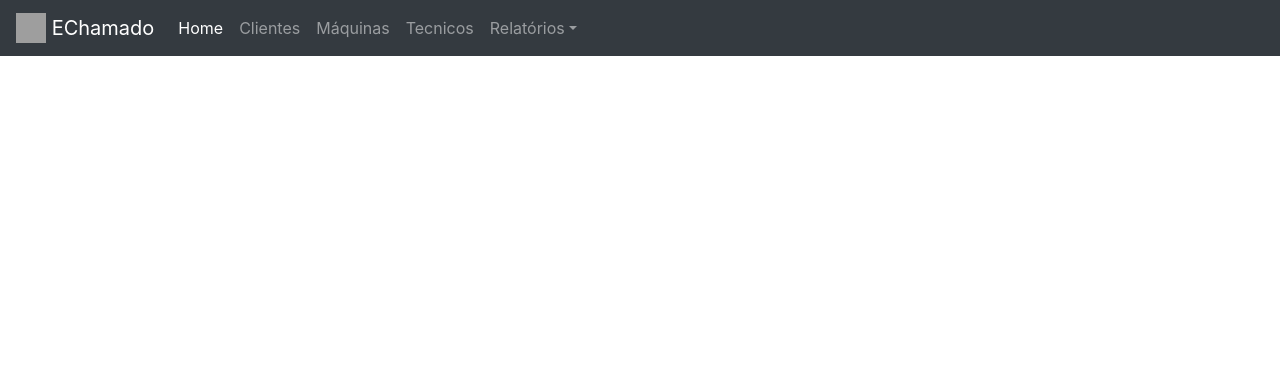
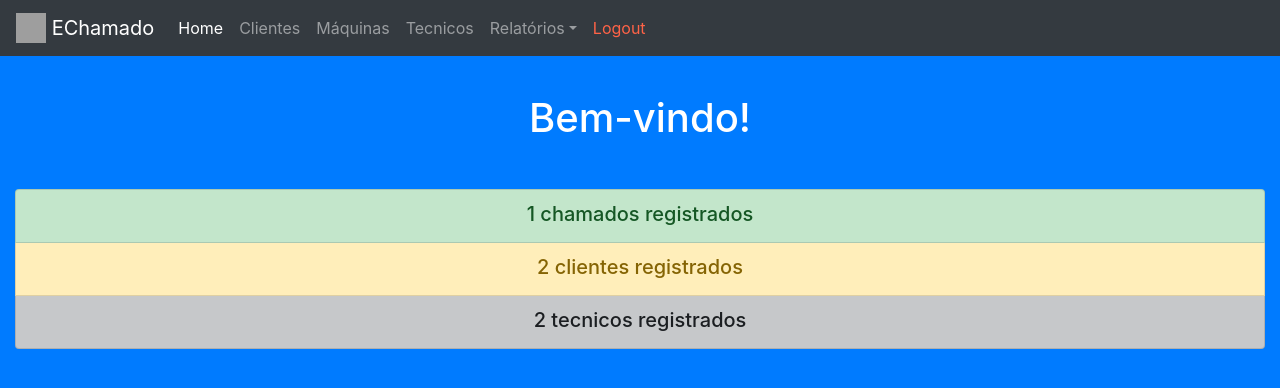
Before and after one commit to mateusschwede/echamado, a PHP site: page /pAdmin.php in a window 1280 px wide. Shown: the top 388 px of the page. Run offline with PHP 8.4, Linux system fonts and the light colour scheme; a user stored in the database is signed in; data comes from the database, SQL or seed files in the repository; grey boxes are pictures that could not be loaded.

Commit message:
pAdmin finalizado

```diff
--- a/admCliente.php
+++ b/admCliente.php
@@ -28,6 +28,7 @@ if((empty($_SESSION['nome'])) or (empty($_SESSION['senha']))) {header("location:
                                 <a class="dropdown-item" href="admRelTecnico.php">Chamados por tecnico</a>
                             </div>
                         </li>
+                        <li class="nav-item"><a class="nav-link" href="logout.php" style="color:tomato;">Logout</a></li>
                     </ul>
                 </div>
             </nav>
--- a/admMaquina.php
+++ b/admMaquina.php
@@ -28,6 +28,7 @@ if((empty($_SESSION['nome'])) or (empty($_SESSION['senha']))) {header("location:
                                 <a class="dropdown-item" href="admRelTecnico.php">Chamados por tecnico</a>
                             </div>
                         </li>
+                        <li class="nav-item"><a class="nav-link" href="logout.php" style="color:tomato;">Logout</a></li>
                     </ul>
                 </div>
             </nav>
--- a/admTecnico.php
+++ b/admTecnico.php
@@ -28,6 +28,7 @@ if((empty($_SESSION['nome'])) or (empty($_SESSION['senha']))) {header("location:
                                 <a class="dropdown-item" href="admRelTecnico.php">Chamados por tecnico</a>
                             </div>
                         </li>
+                        <li class="nav-item"><a class="nav-link" href="logout.php" style="color:tomato;">Logout</a></li>
                     </ul>
                 </div>
             </nav>
--- a/estilo.css
+++ b/estilo.css
@@ -14,6 +14,8 @@ CORES:
 
 #entrada {background-color: #007BFF; color: white; text-align: center; padding: 3%;}
 #fundo {background-color: #007BFF; color: white;}
+#fundo2 {background-color: #007BFF; color: white; text-align: center;}
 #menu {padding: 0%;}
+#ficha1 {background-color: #28A745; color: white; text-align: center;}
 #item1 {color: #343A40; border-left: solid 7px #28A745;}
 #item2 {color: #343A40; border-left: solid 7px #DC3545;}
--- a/pAdmin.php
+++ b/pAdmin.php
@@ -4,7 +4,7 @@
     if((empty($_SESSION['nome'])) or (empty($_SESSION['senha']))) {header("location: index.php");}
 ?>
 
-<body>
+<body id="fundo2">
 <div class="container-fluid">
 
 
@@ -28,9 +28,34 @@
                                 <a class="dropdown-item" href="admRelTecnico.php">Chamados por tecnico</a>
                             </div>
                         </li>
+                        <li class="nav-item"><a class="nav-link" href="logout.php" style="color:tomato;">Logout</a></li>
                     </ul>
                 </div>
             </nav>
+        </div>
+    </div>
+
+    <div class="row">
+        <div class="col-sm-12" style="padding: 3%;">
+            <h1>Bem-vindo!</h1>
+        </div>
+    </div>
+
+    <div class="row">
+        <div class="col-sm-12">
+            <ul class="list-group">
+                <?php
+                    $r = $db->query("SELECT count(id) FROM chamado");
+                    $linhas = $r->fetchAll(PDO::FETCH_ASSOC);
+                    foreach($linhas as $l) {echo "<li class='list-group-item list-group-item-success'><h5 class='mb-1'>".$l['count(id)']." chamados registrados</li>";}
+                    $r = $db->query("SELECT count(id) FROM cliente");
+                    $linhas = $r->fetchAll(PDO::FETCH_ASSOC);
+                    foreach($linhas as $l) {echo "<li class='list-group-item list-group-item-warning'><h5 class='mb-1'>".$l['count(id)']." clientes registrados</li>";}
+                    $r = $db->query("SELECT count(id) FROM tecnico");
+                    $linhas = $r->fetchAll(PDO::FETCH_ASSOC);
+                    foreach($linhas as $l) {echo "<li class='list-group-item list-group-item-dark'><h5 class='mb-1'>".$l['count(id)']." tecnicos registrados</li>";}
+                ?>
+            </ul>
         </div>
     </div>
 
```
